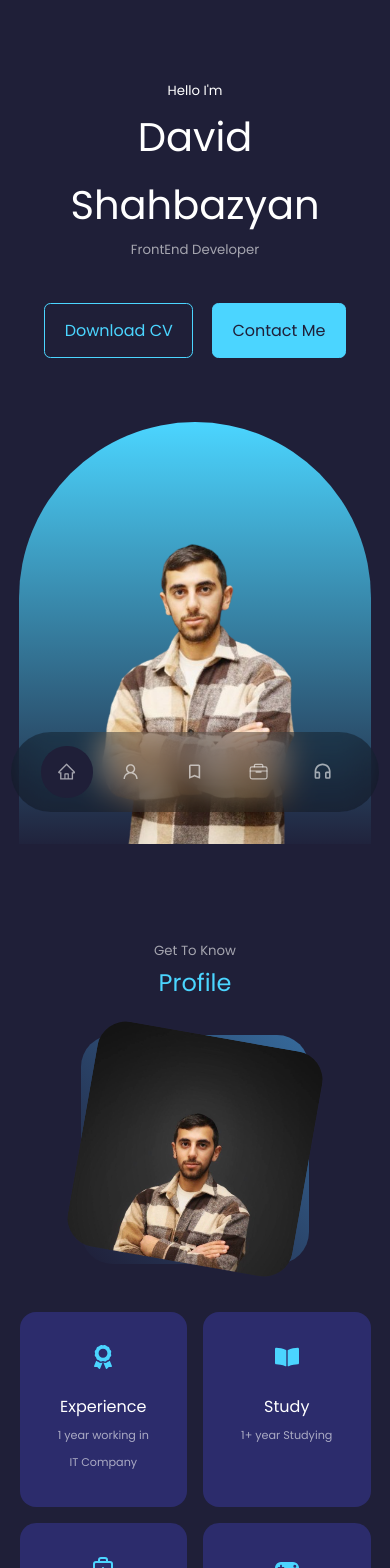
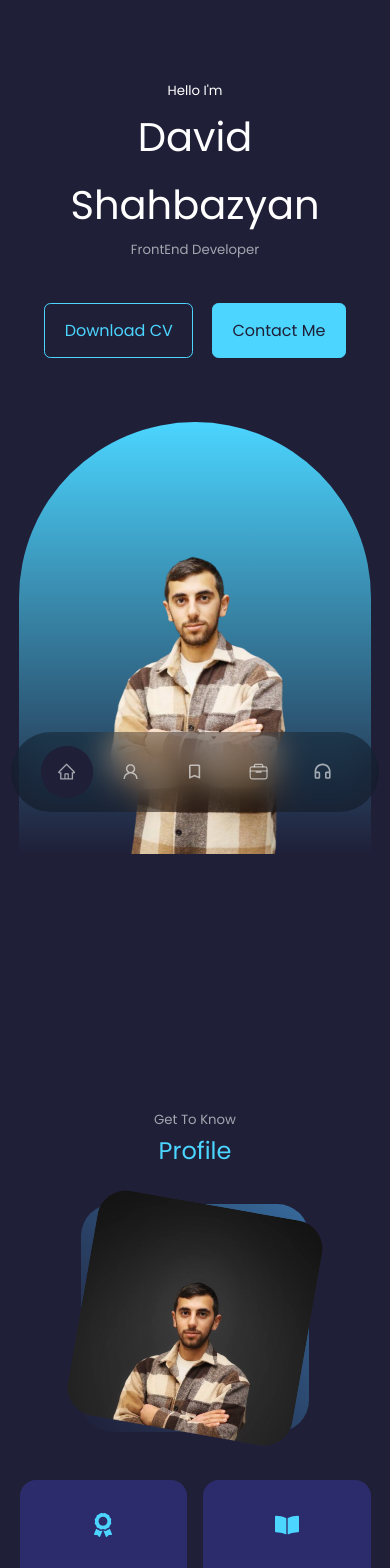
Before and after one commit to shahbazyyan/Portfolio, a React (Create React App) app: page / in a window 390 px wide. Shown: the top 1568 px of the page. Built offline with nearby package versions, Linux system fonts and the light colour scheme.

Commit message:
Added movie website and fixed media queries

```diff
--- a/src/components/hedaer/header.css
+++ b/src/components/hedaer/header.css
@@ -48,15 +48,6 @@ header {
     cursor: pointer;
 }
 
-.me img {
-    transform: scale(1.1);
-    transition: 2s;
-}
-
-.me img:hover {
-    transform: scale(1.2);
-}
-
 .scroll-down {
     position: absolute;
     right: -2.3rem;
@@ -83,7 +74,7 @@ header {
 
 @media screen and (max-width: 600px) {
    header {
-    height: 100vh;
+    height: 120vh;
    }
    .header-sm, .scroll-down {
      display: none;
--- a/src/data.js
+++ b/src/data.js
@@ -6,6 +6,7 @@ import car from './assets/car.png';
 import shop from './assets/e-comerical.png';
 import wordgame from './assets/wordgame.png';
 import memorygame from './assets/memory.png';
+import movie from './assets/movie.png';
 
 const dataPortfolio = [
   {
@@ -24,10 +25,10 @@ const dataPortfolio = [
   },
   {
     id: 3,
-    img: weather,
-    title: "Weather App",
-    github: "https://github.com/shahbazyyan/Weather_app",
-    demo: "https://weather-app-kappa-tan.vercel.app/"
+    img: movie,
+    title: "Movie Website",
+    github: "https://github.com/shahbazyyan/Movie-Website",
+    demo: "https://movie-website-snowy.vercel.app/index.html"
   },
   {
     id: 4,
@@ -63,7 +64,16 @@ const dataPortfolio = [
     title: "Memory Game",
     github: "https://github.com/shahbazyyan/Memory_game",
     demo: "https://memory-game-green-five.vercel.app/"
-  }
+  },
+  {
+    id: 9,
+    img: weather,
+    title: "Weather App",
+    github: "https://github.com/shahbazyyan/Weather_app",
+    demo: "https://weather-app-kappa-tan.vercel.app/"
+  },
+
+
 ];
 
 export default dataPortfolio;
```
Also changed, not shown: src/assets/movie.png (added).
